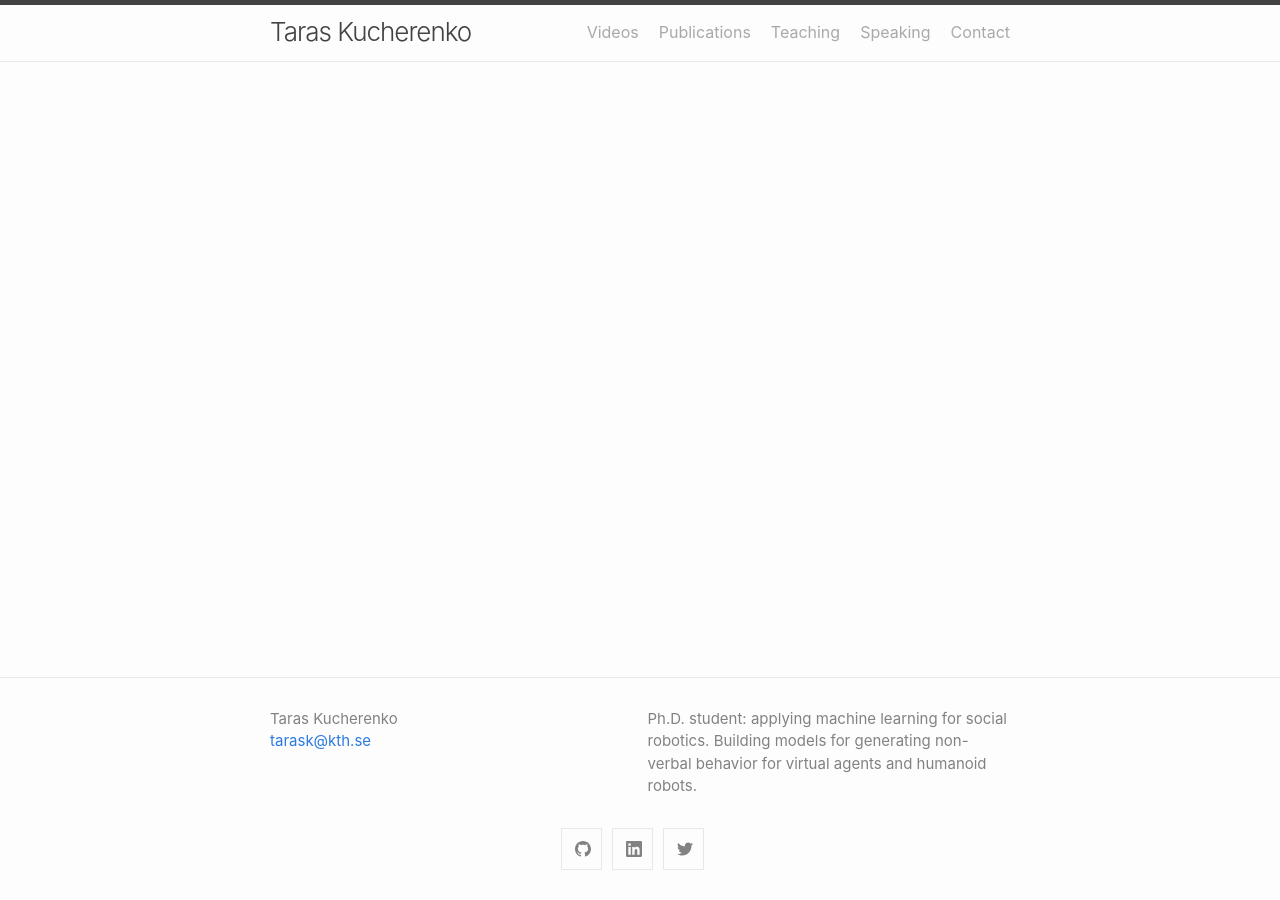
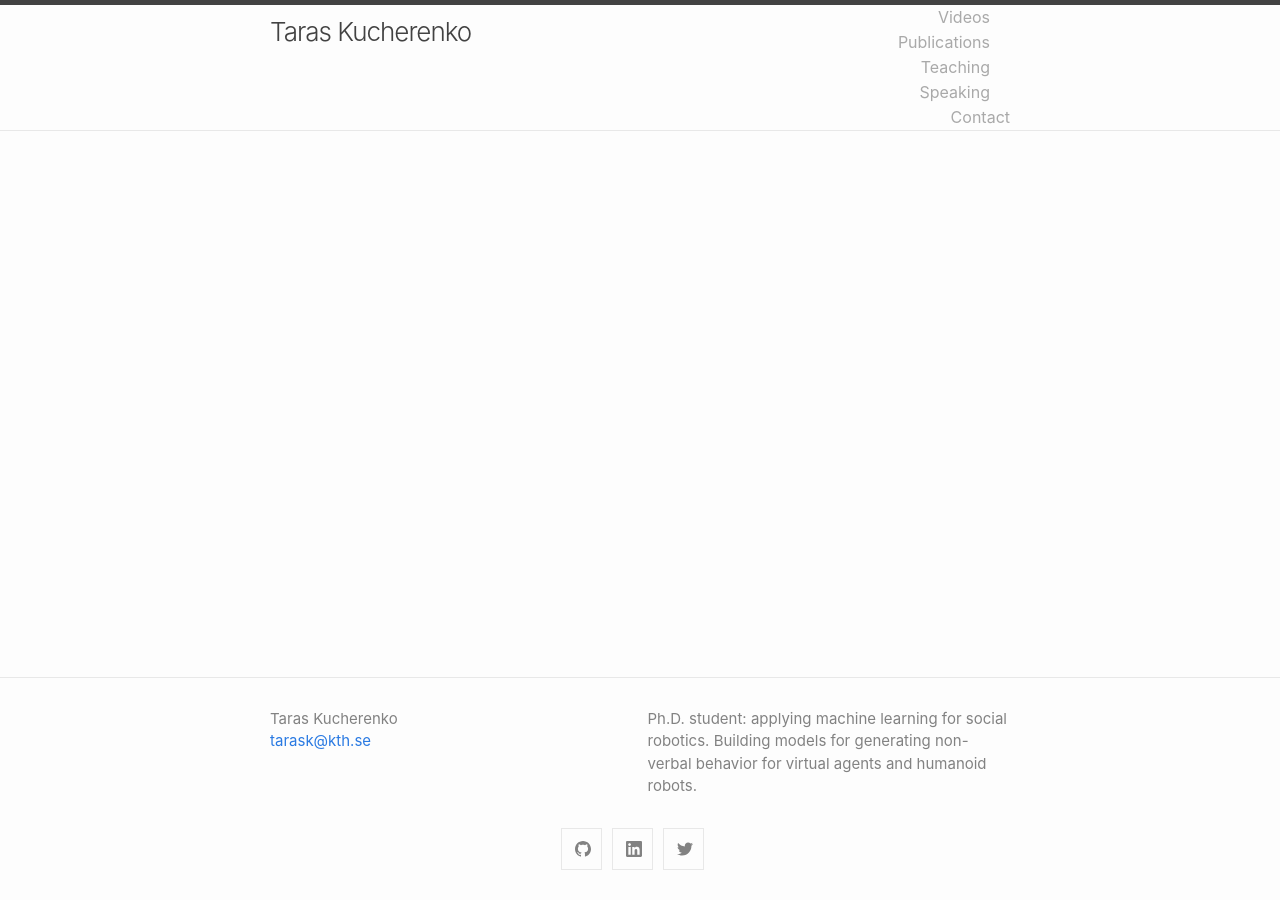
Before and after one commit to Svito-zar/Svito-zar.github.io, a Jekyll site: the page built from about.md, in a window 1280 px wide. Built offline with Jekyll 4.4.1, drawn with Linux system fonts in a browser that asks for light colours; our own code applies the rules of GitHub Pages for plain Markdown files.

Commit message:
check blocks

```diff
--- a/_sass/minima/_layout.scss
+++ b/_sass/minima/_layout.scss
@@ -76,7 +76,7 @@
   .page-link {
     color: $text-color;
     line-height: $base-line-height;
-    display: inline-block;
+    display: block;
     padding: 5px 10px;
 
     // Gaps between nav items, but not on the last one
@@ -86,14 +86,14 @@
     margin-left: 20px;
   }
 
-  .site-nav.page-link:focus {
+  .page-link:focus {
      color: $text-color !important;
      text-decoration: underline !important;
   }
 
-  .site-nav.page-link:after{
+  .page-link:after{
 		content: '';
-		display: inline;
+		display: block;
 		width: 100%;
 		height: 1px;
 		background-color:#000;
@@ -101,9 +101,9 @@
 		transition: all .3s;
   }
 
-   .site-nav.page-link:hover:after {
+ 	.page-link:hover:after {
 	       content: '';
-       display: inline;
+	       display: block;
 	       width: 100%;
 	       height: 1px;
 	       background-color:#000;
@@ -127,12 +127,12 @@
     }
 
     input ~ .trigger {
-      display: block;
+      display: inline;
     }
 
     .page-link {
       color: #A9A9A9 !important;
-      display: inline-block;
+      display: block;
       padding: 0;
 
       &:not(:last-child) {
@@ -141,14 +141,14 @@
       margin-left: auto;
     }
 
-    .site-nav.page-link:focus {
+    .page-link:focus {
        color: $text-color !important;
        text-decoration: underline;
     }
 
-    .site-nav.page-link:after{
+    .page-link:after{
       content: '';
-      display: inline;
+      display: block;
       width: 100%;
       height: 1px;
       background-color:#000;
@@ -156,9 +156,9 @@
       transition: all .3s;
     }
 
-   .site-nav.page-link:hover:after {
+   .page-link:hover:after {
        content: '';
-       display: inline;
+       display: block;
        width: 100%;
        height: 1px;
        background-color:#000;
```
Lines whose indentation alone changed are shown as unchanged.
